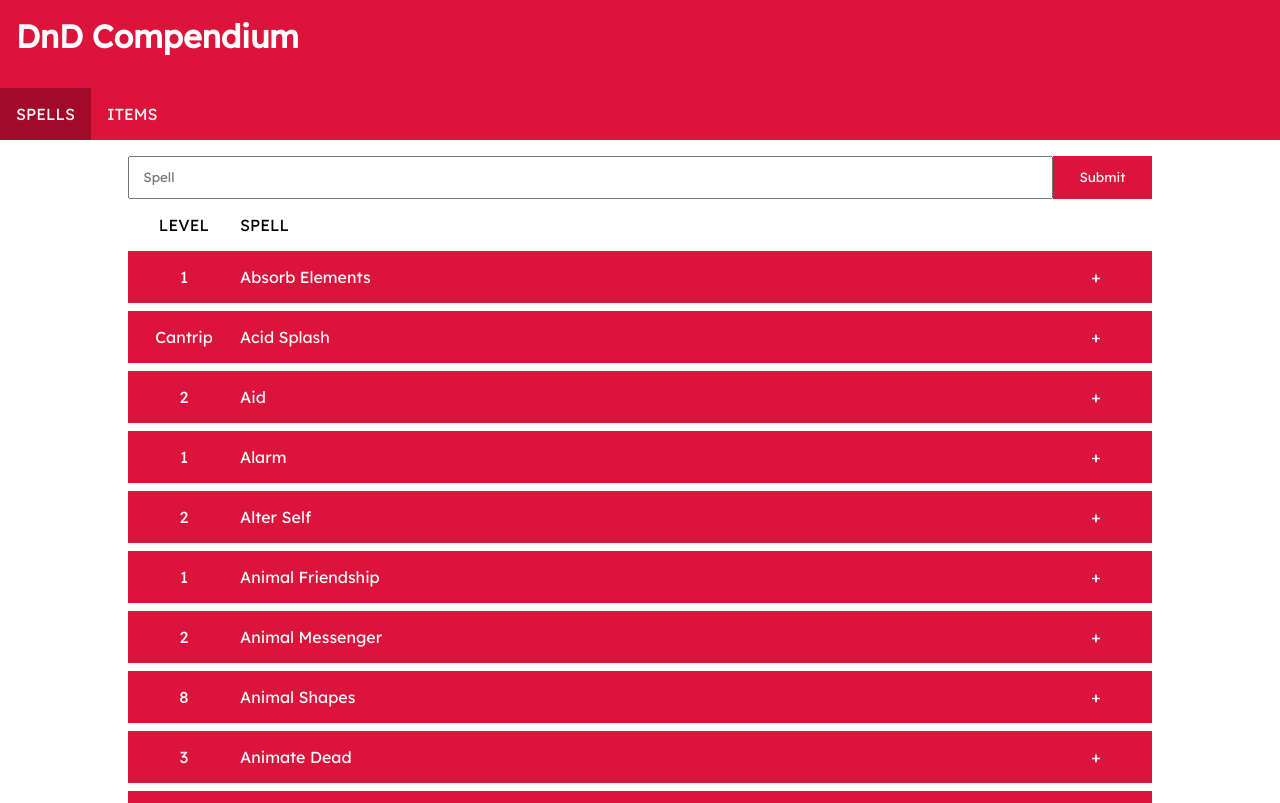
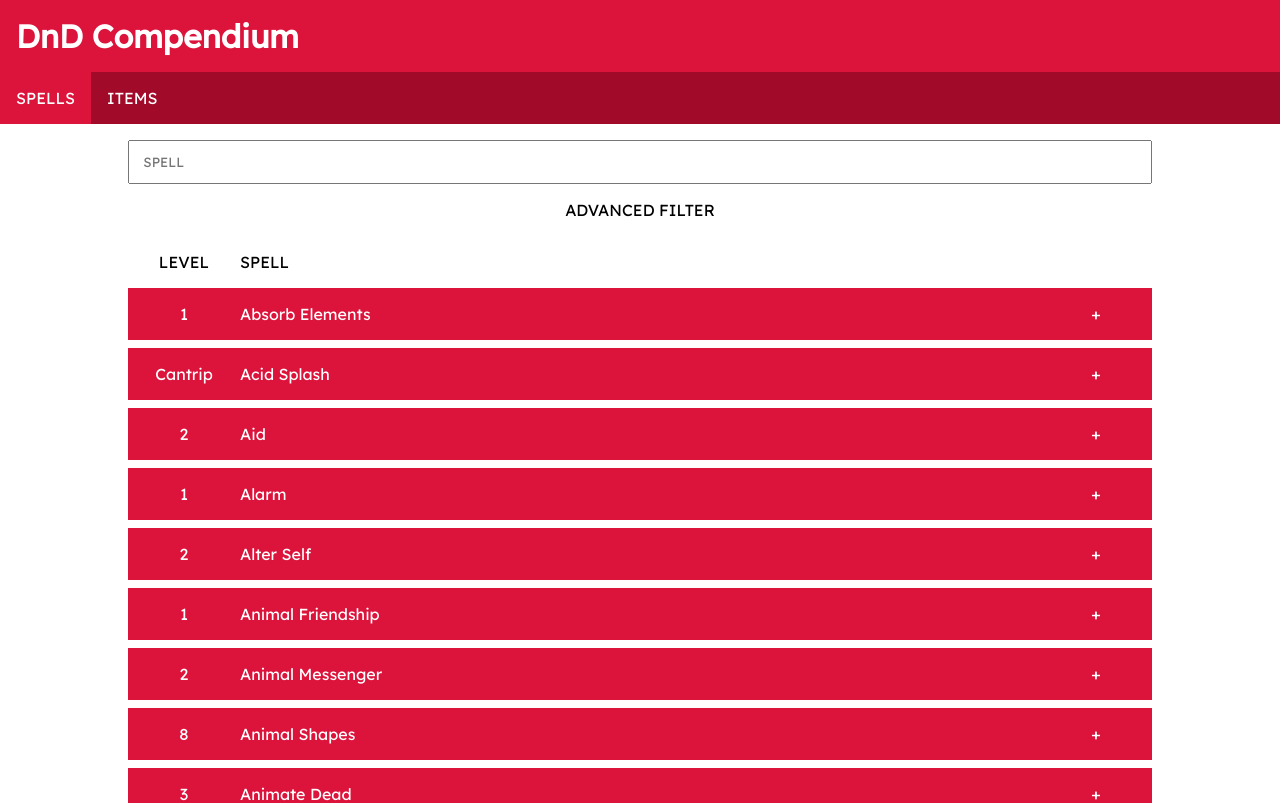
Before and after one commit to Infinma/dnd-compendium, a React (Create React App) app: page / in a window 1280 px wide. Shown: the top 803 px of the page. Built offline with nearby package versions, Linux system fonts and the light colour scheme.

Commit message:
feat: added advanced filter system

```diff
--- a/src/components/Header/Header.css
+++ b/src/components/Header/Header.css
@@ -13,7 +13,8 @@
 }
 
 .header-nav {
-  padding: 1em 0 0;
+  padding: 0;
+  background: var(--secondary-color);
 }
 
 .header-nav ul {
@@ -31,9 +32,9 @@
 }
 
 .header-nav ul li:hover {
-  background: var(--secondary-color);
+  background: var(--main-color);
 }
 
 .header-nav ul li.active {
-  background: var(--secondary-color);
+  background: var(--main-color);
 }
--- a/src/components/SpellComponent/SpellContainer/SpellContainer.js
+++ b/src/components/SpellComponent/SpellContainer/SpellContainer.js
@@ -1,7 +1,7 @@
 import React from 'react';
 import { SpellData } from '../../../lib/DataLoader';
 import { SpellKey } from '../../../lib/KeyLoader';
-import { SortByLevel, SortByName } from '../../../lib/Utils';
+import { SortByLevel, SortByName, FilterHelper } from '../../../lib/Utils';
 import SpellList from '../SpellList/SpellList';
 import SpellForm from '../SpellForm/SpellForm';
 
@@ -10,27 +10,51 @@ class SpellContainer extends React.Component {
     super();
     this.state = {
       fullSpellList: SortByName(SpellData()),
+      filteredSpellList: SortByName(SpellData()),
       spellList: SortByName(SpellData()),
       sort: {
         spell: true,
         level: false
-      }
+      },
+      name: ''
     };
     this.displaySpell = this.displaySpell.bind(this);
     this.filterSpell = this.filterSpell.bind(this);
+    this.searchSpell = this.searchSpell.bind(this);
     this.sortSpell = this.sortSpell.bind(this);
+    this.resetSpell = this.resetSpell.bind(this);
   }
 
   filterSpell(form) {
+    let activeLevel = form.active.level;
+    let activeSchool = form.active.school;
+    let activeClass = form.active.class;
     this.setState(() => {
       let filteredSpellList = this.state.fullSpellList.filter((spell) => {
-        let spellName = spell.name.toLowerCase();
-        return spellName.includes(form.name.toLowerCase());
-      })
+        let criteria = true;
+        if (activeLevel) {
+          criteria = criteria && form[SpellKey.LEVEL][spell.level];
+        }
+        if (activeSchool) {
+          criteria = criteria && form[SpellKey.SCHOOL][spell.school];
+        }
+        if (activeClass) {
+          let validClass = false;
+          for (let i in spell.classes) {
+            if (form[SpellKey.CLASS][spell.classes[i]]) {
+              validClass = true;
+              break;
+            }
+          }
+          criteria = criteria && validClass;
+        }
+        return criteria;
+      });
       return {
-        spellList: filteredSpellList
+        filteredSpellList:  filteredSpellList,
+        spellList: FilterHelper(filteredSpellList, 'name', this.state.name),
       };
-    })
+    });
   }
 
   displaySpell(id) {
@@ -47,14 +71,25 @@ class SpellContainer extends React.Component {
     });
   }
 
+  searchSpell(form) {
+    this.setState(() => {
+      return {
+        spellList: FilterHelper(this.state.filteredSpellList, 'name', form.name),
+        name: form.name
+      };
+    });
+  }
+
   sortSpell(method) {
     this.setState((prevState) => {
       if ((prevState.sort.spell && method === SpellKey.SPELL) ||
       (prevState.sort.level && method === SpellKey.LEVEL)) {
         let fullSpellList = [...prevState.fullSpellList];
+        let filteredSpellList = [...prevState.filteredSpellList];
         let spellList = [...prevState.spellList];
         return {
           fullSpellList: fullSpellList.reverse(),
+          filteredSpellList: filteredSpellList.reverse(),
           spellList: spellList.reverse(),
           sort: {
             spell: method === SpellKey.SPELL,
@@ -65,6 +100,7 @@ class SpellContainer extends React.Component {
         let SortMethod = method === SpellKey.SPELL ? SortByName : SortByLevel;
         return {
           fullSpellList: SortMethod(prevState.fullSpellList),
+          filteredSpellList: SortMethod(prevState.filteredSpellList),
           spellList: SortMethod(prevState.spellList),
           sort: {
             spell: method === SpellKey.SPELL,
@@ -76,10 +112,23 @@ class SpellContainer extends React.Component {
     });
   }
 
+  resetSpell() {
+    this.setState((prevState) => {
+      return {
+        filteredSpellList: prevState.fullSpellList,
+        spellList: FilterHelper(prevState.fullSpellList, 'name', this.state.name),
+      };
+    });
+  }
+
   render() {
     return (
       <div className="spell-master-container">
-        <SpellForm filterSpell={ this.filterSpell } />
+        <SpellForm
+          filterSpell={ this.filterSpell }
+          searchSpell={ this.searchSpell }
+          resetSpell={ this.resetSpell }
+        />
         <SpellList
           spellList={ this.state.spellList }
           displaySpell={ this.displaySpell }
--- a/src/components/SpellComponent/SpellForm/SpellForm.css
+++ b/src/components/SpellComponent/SpellForm/SpellForm.css
@@ -5,22 +5,26 @@
   --form-button-text: var(--text-color);
 }
 
-.spell-form form {
+.spell-form {
   width: 100%;
-  display: flex;
-  justify-content: space-between;
+}
+
+.spell-form p.spell-show-filter {
+  margin: 1em 0;
+  text-align: center;
+}
+
+.spell-form p.spell-show-filter:hover {
+  color: var(--main-color);
+  cursor: pointer;
 }
 
 .spell-form input {
   width: stretch;
   margin: 0;
-  padding: 0 1em;
+  padding: .9em 1em;
 }
 
-.spell-form button {
-  background: var(--form-button);
-  color: var(--form-button-text);
-  border: none;
-  cursor: pointer;
-  padding: 1em 2em;
+.disable-filter {
+  display: none;
 }
--- a/src/components/SpellComponent/SpellForm/SpellForm.js
+++ b/src/components/SpellComponent/SpellForm/SpellForm.js
@@ -1,14 +1,18 @@
 import React from 'react';
 import './SpellForm.css';
+import SpellFormAdvanced from './SpellFormAdvanced/SpellFormAdvanced';
 
 class SpellForm extends React.Component {
   constructor() {
     super();
     this.state = {
-      name: ''
+      name: '',
+      advancedFilter: false
     }
     this.updateForm = this.updateForm.bind(this);
     this.submitForm = this.submitForm.bind(this);
+    this.showAdvancedFilter = this.showAdvancedFilter.bind(this);
+    this.resetFilter = this.resetFilter.bind(this);
   }
 
   updateForm(e) {
@@ -16,27 +20,49 @@ class SpellForm extends React.Component {
     this.setState({
       [name]: value
     });
-    this.props.filterSpell({name: value});
+    this.props.searchSpell({name: value});
   }
 
-  submitForm(e) {
-    e.preventDefault();
-    this.props.filterSpell(this.state);
+  submitForm(filter) {
+    this.props.filterSpell(filter);
+  }
+
+  showAdvancedFilter() {
+    this.setState((prevState) => {
+      return {
+        advancedFilter: !prevState.advancedFilter
+      };
+    });
+  }
+
+  resetFilter() {
+    this.props.resetSpell();
+    this.showAdvancedFilter();
   }
 
   render() {
     return (
       <div className="spell-form" >
-        <form onSubmit={ this.submitForm }>
+        <form>
           <input
             type="text"
             name="name"
             value={ this.state.name }
-            placeholder="Spell"
+            placeholder="SPELL"
             onChange={ this.updateForm }
           />
-          <button>Submit</button>
+          <br />
         </form>
+        <p
+          className="spell-show-filter"
+          onClick={ this.state.advancedFilter ? this.resetFilter : this.showAdvancedFilter }
+        >
+          {this.state.advancedFilter ? 'DISABLE ' : '' }ADVANCED FILTER
+        </p>
+        <div className={ this.state.advancedFilter ?
+          'spell-adv-filter' : 'disable-filter' } >
+            <SpellFormAdvanced submitForm={ this.submitForm } />
+        </div>
       </div>
     );
   }
--- /dev/null
+++ b/src/components/SpellComponent/SpellForm/SpellFormAdvanced/SpellFormAdvanced.css
@@ -0,0 +1,36 @@
+@import "../../../../theme.css";
+
+form.adv-filter ul {
+  margin: 0;
+  padding: 0;
+  list-style-type: none;
+  display: flex;
+}
+
+form.adv-filter p {
+  text-align: center;
+}
+
+form.adv-filter li {
+  margin: 0 0.5em;
+  padding: 1em;
+  display: flex;
+  flex-direction: column;
+  flex-grow: 1;
+  flex-basis: 0;
+}
+
+form.adv-filter li.active {
+  background: var(--secondary-color);
+  color: var(--text-color);
+}
+
+form.adv-filter button {
+  background: var(--form-button);
+  color: var(--form-button-text);
+  border: none;
+  cursor: pointer;
+  padding: 1em 2em;
+  margin: 1em 0;
+  width: 100%;
+}
--- /dev/null
+++ b/src/components/SpellComponent/SpellForm/SpellFormAdvanced/SpellFormAdvanced.js
@@ -0,0 +1,130 @@
+import React from 'react';
+import './SpellFormAdvanced.css';
+import { SpellKey, SpellLevels, SpellSchools, SpellClasses } from '../../../../lib/KeyLoader';
+import { ObjectContains } from '../../../../lib/Utils';
+
+class SpellFormAdvanced extends React.Component {
+  constructor() {
+    super();
+    this.state = {
+      active: {
+        [SpellKey.LEVEL]: false,
+        [SpellKey.SCHOOL]: false,
+        [SpellKey.CLASS]: false
+      },
+      [SpellKey.LEVEL]: {
+        cantrip: false,
+        '1': false,
+        '2': false,
+        '3': false,
+        '4': false,
+        '5': false,
+        '6': false,
+        '7': false,
+        '8': false,
+        '9': false
+      },
+      [SpellKey.SCHOOL]: {
+        abjuration: false,
+        conjuration: false,
+        divination: false,
+        enchantment: false,
+        evocation: false,
+        illusion: false,
+        necromancy: false,
+        transmutation: false
+      },
+      [SpellKey.CLASS]: {
+        bard: false,
+        cleric: false,
+        druid: false,
+        paladin: false,
+        ranger: false,
+        sorcerer: false,
+        warlock: false,
+        wizard: false
+      }
+    };
+    this.createCheckboxArray = this.createCheckboxArray.bind(this);
+    this.updateCheckbox = this.updateCheckbox.bind(this);
+    this.submitFilter = this.submitFilter.bind(this);
+  }
+
+  createCheckboxArray(arr, type) {
+    let checkboxList = arr.map((info, i) => {
+      return (
+        <label key={i}>
+          <input
+            type="checkbox"
+            name={info}
+            onChange={ this.updateCheckbox }
+            checked={ this.state[type][info] }
+          />
+          {` ${info}`}
+        </label>
+      );
+    });
+    return checkboxList;
+  }
+
+  updateCheckbox(e) {
+    const { name, checked } = e.target;
+    let type;
+    if (SpellClasses.includes(name)) {
+      type = SpellKey.CLASS;
+    } else if (SpellLevels.includes(name)) {
+      type = SpellKey.LEVEL;
+    } else {
+      type = SpellKey.SCHOOL;
+    }
+    this.setState((prevState) => {
+      let newState = { ...prevState[type] };
+      newState[name] = checked;
+      if (!checked) {
+        if (ObjectContains(newState, true)) {
+          return {
+            [type]: newState
+          };
+        }
+      }
+      let active = { ...prevState.active }
+      active[type] = checked;
+      return {
+        [type]: newState,
+        active: active
+      };
+    })
+  }
+
+  submitFilter(e) {
+    e.preventDefault();
+    this.props.submitForm(this.state);
+  }
+
+  render() {
+    let checkboxLevel = this.createCheckboxArray(SpellLevels, SpellKey.LEVEL);
+    let checkboxSchool = this.createCheckboxArray(SpellSchools, SpellKey.SCHOOL);
+    let checkboxClass = this.createCheckboxArray(SpellClasses, SpellKey.CLASS);
+    return (
+      <form className="adv-filter" onSubmit={ this.submitFilter }>
+        <ul>
+          <li className={ this.state.active.level ? 'active' : '' } >
+            <p>LEVEL</p>
+            { checkboxLevel }
+          </li>
+          <li className={ this.state.active.school ? 'active' : '' } >
+            <p>SCHOOL</p>
+            { checkboxSchool }
+          </li>
+          <li className={ this.state.active.class ? 'active' : '' } >
+            <p>CLASS</p>
+            { checkboxClass }
+          </li>
+        </ul>
+        <button>APPLY</button>
+      </form>
+    );
+  }
+}
+
+export default SpellFormAdvanced;
--- a/src/lib/KeyLoader.js
+++ b/src/lib/KeyLoader.js
@@ -1,5 +1,30 @@
 export const SpellKey = {
-  "SPELL": "SPELL",
-  "LEVEL": "LEVEL",
-  "CANTRIP": "cantrip"
+  SPELL: 'spell',
+  LEVEL: 'level',
+  CANTRIP: 'cantrip',
+  CLASS: 'class',
+  SCHOOL: 'school'
 };
+export const SpellLevels = [
+  SpellKey.CANTRIP, '1', '2', '3', '4', '5', '6', '7', '8', '9'
+];
+export const SpellSchools = [
+  'abjuration',
+  'conjuration',
+  'divination',
+  'enchantment',
+  'evocation',
+  'illusion',
+  'necromancy',
+  'transmutation'
+];
+export const SpellClasses = [
+  'bard',
+  'cleric',
+  'druid',
+  'paladin',
+  'ranger',
+  'sorcerer',
+  'warlock',
+  'wizard'
+];
--- a/src/lib/Utils.js
+++ b/src/lib/Utils.js
@@ -32,3 +32,20 @@ export function SortByLevel(spellList) {
 export function SortByName(spellList) {
   return spellList.sort(nameCompare);
 }
+
+export function FilterHelper(arr, category, comparison) {
+  let filteredList = arr.filter((element) => {
+    let el = element[category].toLowerCase();
+    return el.includes(comparison.toLowerCase());
+  })
+  return filteredList;
+}
+
+export function ObjectContains(obj, value) {
+  for (let key in obj) {
+    if (obj[key] === value) {
+      return true;
+    }
+  }
+  return false;
+}
```
